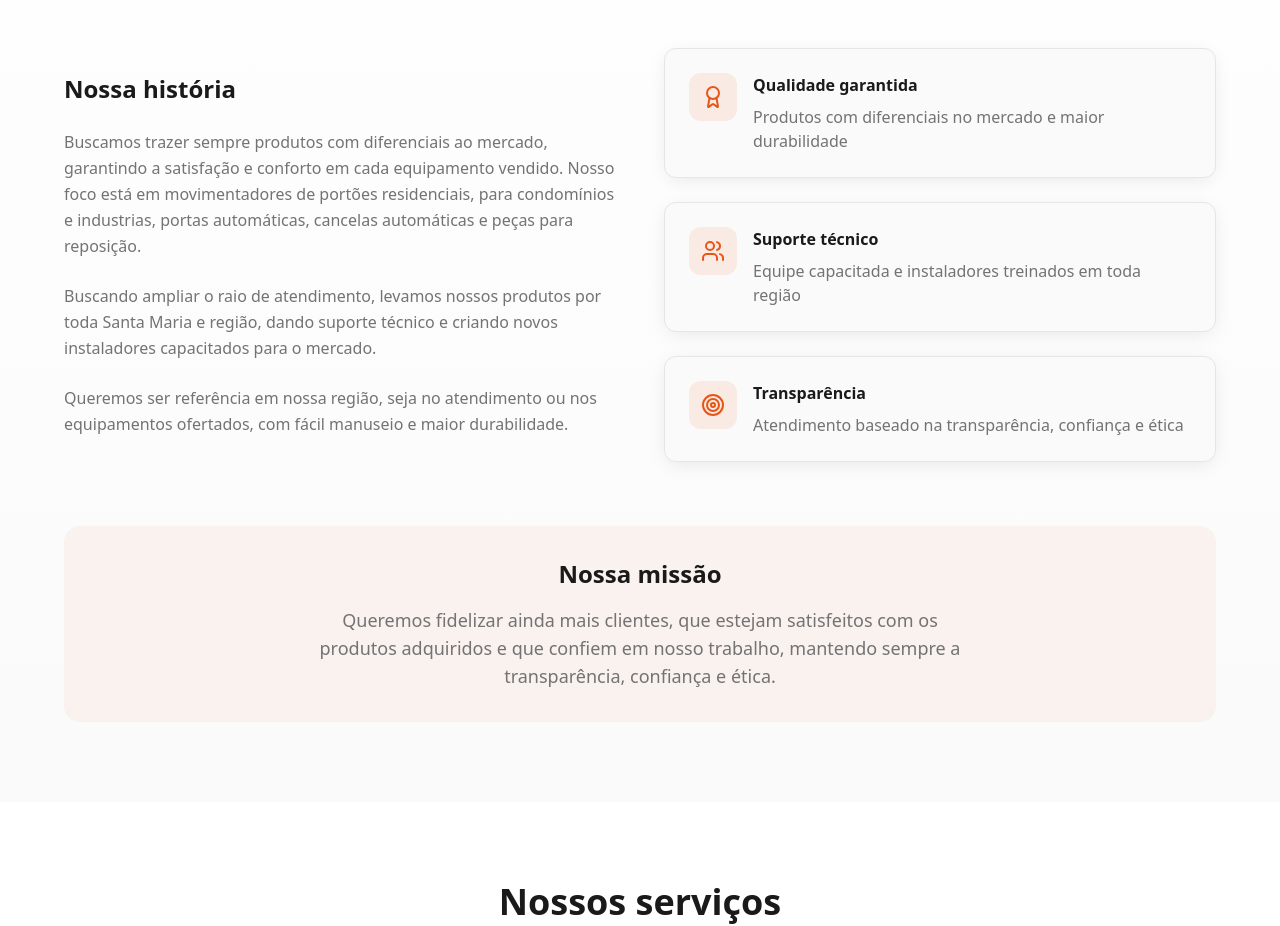
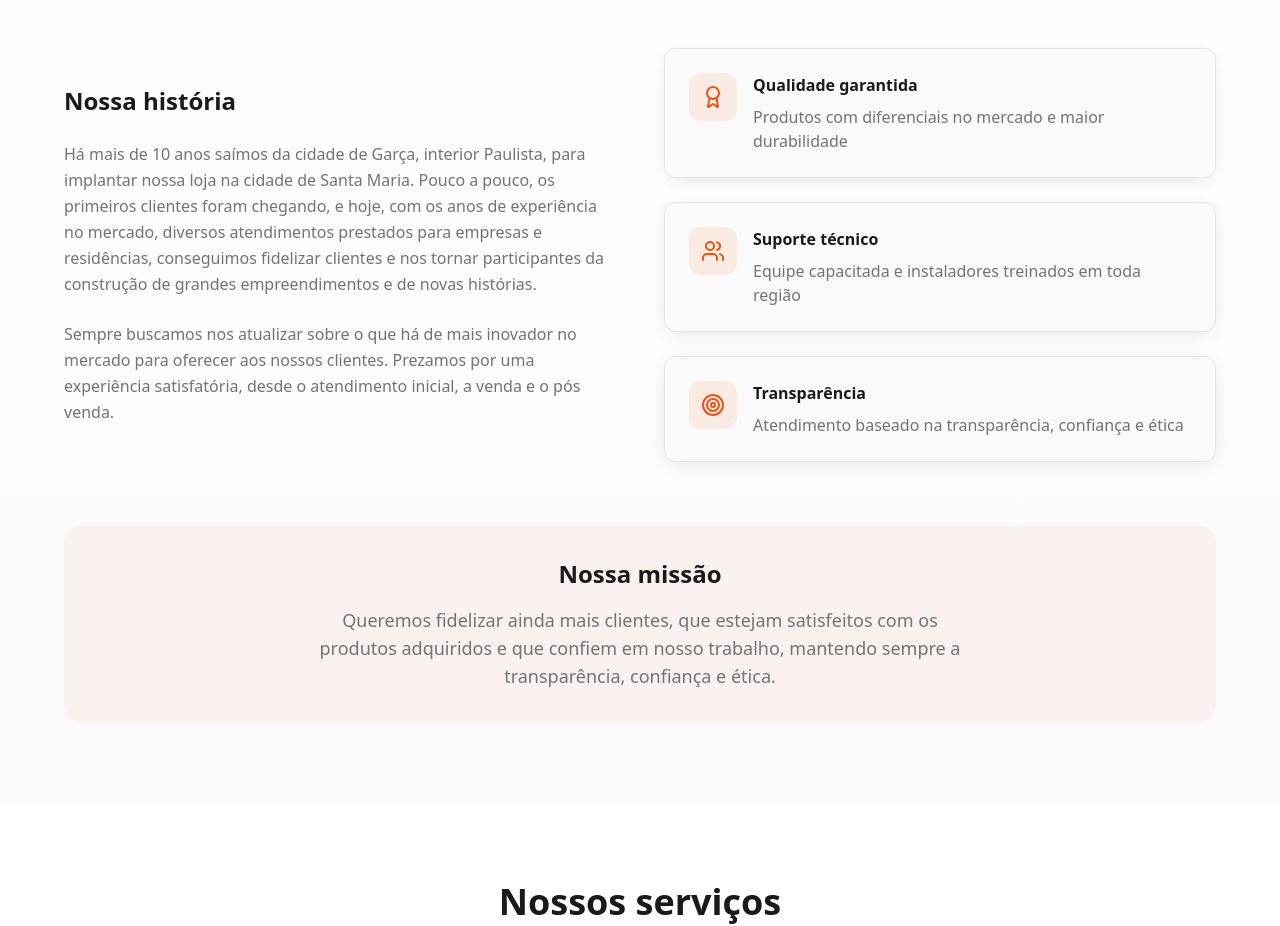
Before and after one commit to DevZipMateus/ppa-santa-maria-site, a React (Vite) app: page / in a window 1280 px wide. Shown: the part 1200-2126 px from the top of the page. Built offline with nearby package versions, Linux system fonts and the light colour scheme; the HTML template or start-up script is replaced by a standard one.

Commit message:
Add "Nossa História" section

```diff
--- a/src/components/AboutSection.tsx
+++ b/src/components/AboutSection.tsx
@@ -19,13 +19,10 @@ const AboutSection = () => {
             <div>
               <h3 className="text-2xl font-semibold text-foreground mb-6 notranslate" translate="no">Nossa história</h3>
               <p className="text-muted-foreground mb-6 leading-relaxed notranslate" translate="no">
-                Buscamos trazer sempre produtos com diferenciais ao mercado, garantindo a satisfação e conforto em cada equipamento vendido. Nosso foco está em movimentadores de portões residenciais, para condomínios e industrias, portas automáticas, <span className="notranslate" translate="no">cancelas</span> automáticas e peças para reposição.
+                Há mais de 10 anos saímos da cidade de Garça, interior Paulista, para implantar nossa loja na cidade de Santa Maria. Pouco a pouco, os primeiros clientes foram chegando, e hoje, com os anos de experiência no mercado, diversos atendimentos prestados para empresas e residências, conseguimos fidelizar clientes e nos tornar participantes da construção de grandes empreendimentos e de novas histórias.
               </p>
-              <p className="text-muted-foreground mb-6 leading-relaxed">
-                Buscando ampliar o raio de atendimento, levamos nossos produtos por toda Santa Maria e região, dando suporte técnico e criando novos instaladores capacitados para o mercado.
-              </p>
-              <p className="text-muted-foreground leading-relaxed">
-                Queremos ser referência em nossa região, seja no atendimento ou nos equipamentos ofertados, com fácil manuseio e maior durabilidade.
+              <p className="text-muted-foreground leading-relaxed notranslate" translate="no">
+                Sempre buscamos nos atualizar sobre o que há de mais inovador no mercado para oferecer aos nossos clientes. Prezamos por uma experiência satisfatória, desde o atendimento inicial, a venda e o pós venda.
               </p>
             </div>
             <div className="space-y-6">
```
